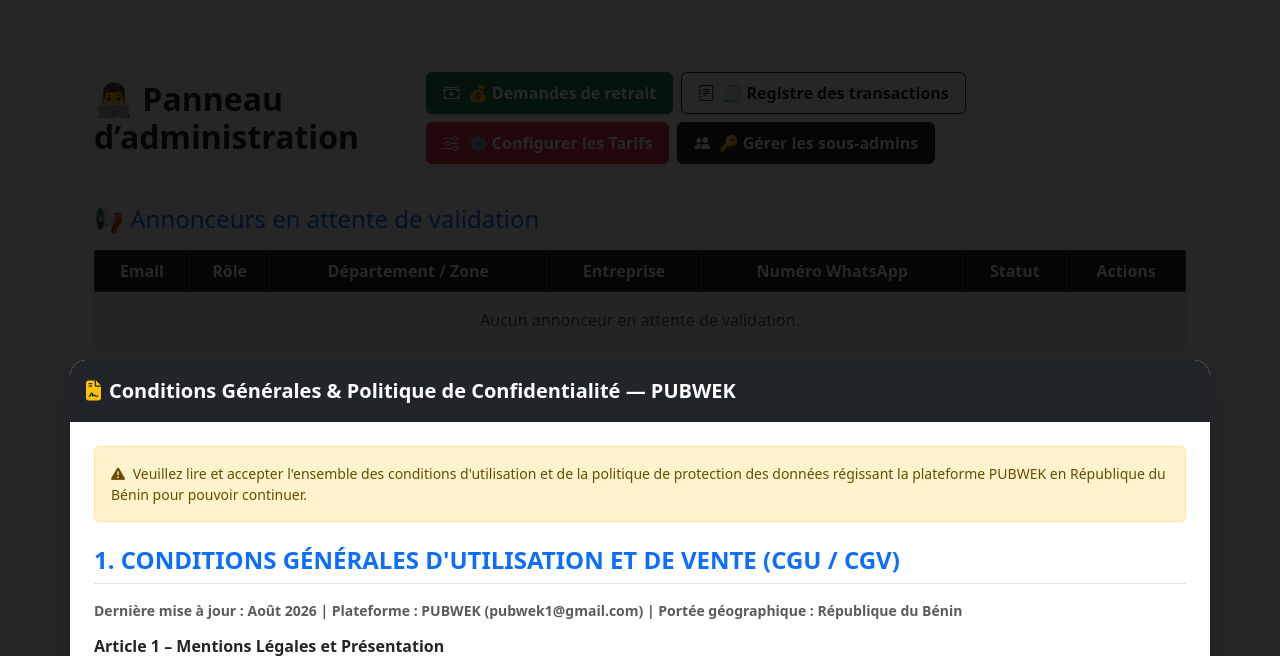
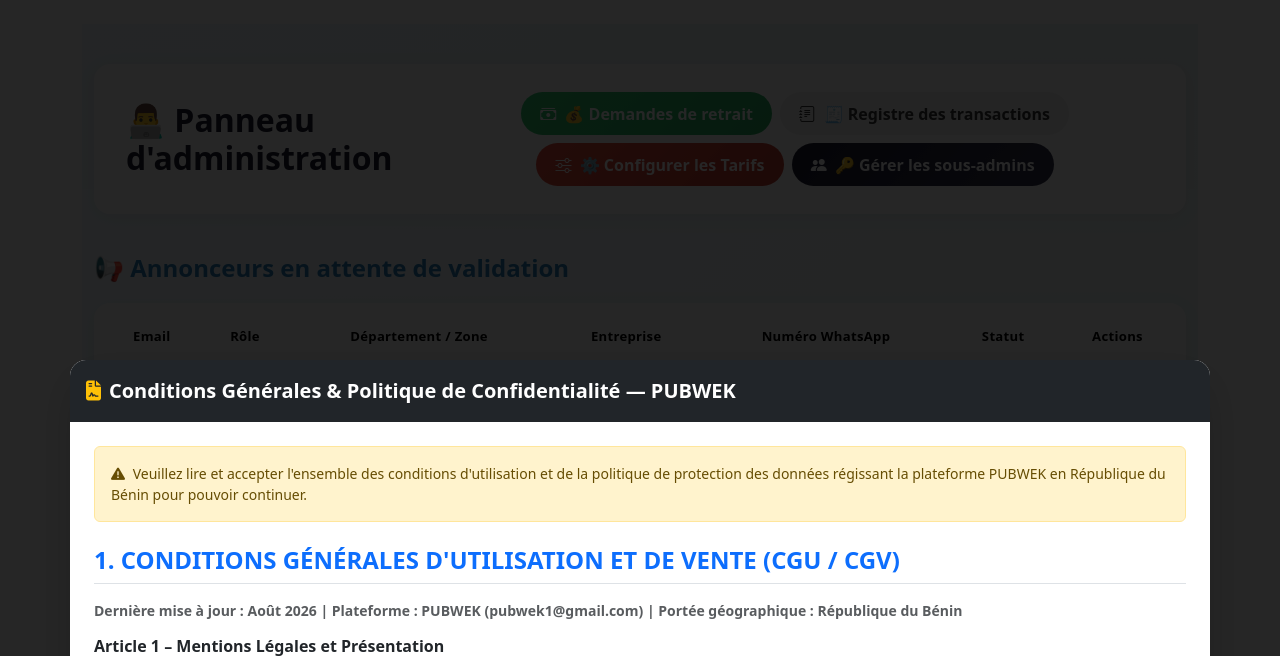
Before and after one commit to Mod617/Pubwek, a Flask app: page /admin/validate in a window 1280 px wide. Shown: the part 66-722 px from the top of the page. Run offline with Flask 3, Linux system fonts and the light colour scheme; the visitor is signed in with stand-in values (Sample User, id 1); data comes from the database, SQL or seed files in the repository; data that the repository does not hold is empty; parts of the project's set-up code (start-up, migrations or seed data) failed here and were passed over; some libraries are stand-ins or nearby versions.

Commit message:
Enhance admin validation page layout and styles
Updated the admin validation page with new styles and structure, enhancing the layout and button styles for improved user experience.

```diff
--- a/templates/admin_validate.html
+++ b/templates/admin_validate.html
@@ -1,34 +1,252 @@
 {% extends "base.html" %}
 
 {% block content %}
-<div class="container mt-5">
-    <div class="d-flex flex-column flex-md-row justify-content-between align-items-center mb-4 pb-3 border-bottom">
-        <h2 class="mb-0 text-dark fw-bold">👨‍💻 Panneau d’administration</h2>
-        <div class="mt-3 mt-md-0 d-flex gap-2 flex-wrap">
+<link rel="stylesheet" href="https://cdn.jsdelivr.net/npm/bootstrap-icons@1.11.1/font/bootstrap-icons.css">
+
+<style>
+  .admin-page {
+    background: linear-gradient(135deg, #f0f9ff 0%, #e8f5e9 100%);
+    min-height: 100vh;
+    padding: 2.5rem 0 3rem;
+  }
+
+  .page-header {
+    background: #fff;
+    border-radius: 16px;
+    padding: 1.75rem 2rem;
+    box-shadow: 0 4px 20px rgba(0, 0, 0, 0.06);
+    margin-bottom: 2.5rem;
+    border-bottom: none !important;
+  }
+
+  .page-header h2 {
+    color: #1a1a2e;
+  }
+
+  .action-btn {
+    border-radius: 50px;
+    font-weight: 600;
+    padding: 0.6rem 1.2rem;
+    border: none;
+    box-shadow: none !important;
+    transition: opacity 0.2s ease, transform 0.15s ease;
+  }
+
+  .action-btn:hover {
+    opacity: 0.9;
+    transform: translateY(-1px);
+  }
+
+  .action-btn-success {
+    background: linear-gradient(135deg, #2ecc71, #27ae60);
+    color: #fff;
+  }
+
+  .action-btn-outline-dark {
+    background: #f1f1f1;
+    color: #333;
+  }
+
+  .action-btn-danger {
+    background: linear-gradient(135deg, #e74c3c, #c0392b);
+    color: #fff;
+  }
+
+  .action-btn-dark {
+    background: linear-gradient(135deg, #1a1a2e, #33334d);
+    color: #fff;
+  }
+
+  .section-title {
+    display: flex;
+    align-items: center;
+    gap: 0.6rem;
+    font-weight: 700;
+    color: #2980b9;
+    margin: 2rem 0 1.25rem;
+  }
+
+  .table-card {
+    background: #fff;
+    border-radius: 16px;
+    box-shadow: 0 4px 20px rgba(0, 0, 0, 0.06);
+    padding: 0.5rem;
+    margin-bottom: 3rem;
+    overflow: hidden;
+  }
+
+  .table-card table {
+    margin-bottom: 0;
+  }
+
+  .table-card thead tr {
+    background: #1a1a2e !important;
+  }
+
+  .table-card thead th {
+    border: none;
+    font-weight: 600;
+    font-size: 0.82rem;
+    letter-spacing: 0.3px;
+    padding: 1rem 0.75rem;
+  }
+
+  .table-card tbody td {
+    padding: 0.85rem 0.75rem;
+    vertical-align: middle;
+    border-color: #f0f0f0;
+    font-size: 0.88rem;
+  }
+
+  .table-card tbody tr:hover {
+    background-color: #f8fbf9;
+  }
+
+  .btn-back-home {
+    border-radius: 50px;
+    padding: 0.7rem 2rem;
+    font-weight: 600;
+    background: linear-gradient(135deg, #3498db, #2980b9);
+    border: none;
+  }
+
+  .btn-back-home:hover {
+    opacity: 0.9;
+  }
+
+  /* Modals */
+  .modal-content {
+    border-radius: 16px;
+    border: none;
+    overflow: hidden;
+  }
+
+  .modal-header {
+    border: none;
+  }
+
+  .modal-header.bg-danger {
+    background: linear-gradient(135deg, #e74c3c, #c0392b) !important;
+  }
+
+  .modal-header.bg-primary {
+    background: linear-gradient(135deg, #3498db, #2980b9) !important;
+  }
+
+  .modal-footer {
+    border: none;
+  }
+
+  @media (max-width: 768px) {
+    .page-header {
+      padding: 1.5rem;
+    }
+  }
+
+  /* ========================================== */
+  /* 📱 TRANSFORMATION TABLEAU → CARTES SUR MOBILE */
+  /* ========================================== */
+  @media (max-width: 767.98px) {
+    .responsive-table thead {
+      display: none;
+    }
+
+    .responsive-table,
+    .responsive-table tbody,
+    .responsive-table tr,
+    .responsive-table td {
+      display: block;
+      width: 100%;
+    }
+
+    .responsive-table tr {
+      background: #fff;
+      border: 1px solid #eee;
+      border-radius: 14px;
+      margin-bottom: 1rem;
+      padding: 0.75rem 1rem;
+      box-shadow: 0 2px 10px rgba(0, 0, 0, 0.04);
+    }
+
+    .responsive-table tr:hover {
+      background-color: #fff;
+    }
+
+    .responsive-table td {
+      text-align: right !important;
+      padding: 0.6rem 0 !important;
+      border: none !important;
+      border-bottom: 1px solid #f2f2f2 !important;
+      position: relative;
+      padding-left: 45% !important;
+      min-height: 1.5rem;
+    }
+
+    .responsive-table td:last-child {
+      border-bottom: none !important;
+    }
+
+    .responsive-table td::before {
+      content: attr(data-label);
+      position: absolute;
+      left: 0;
+      top: 0.6rem;
+      width: 40%;
+      font-weight: 600;
+      font-size: 0.75rem;
+      color: #888;
+      text-align: left;
+      text-transform: uppercase;
+      letter-spacing: 0.3px;
+    }
+
+    .responsive-table td.left-align,
+    .responsive-table td[data-label="Email"],
+    .responsive-table td[data-label="Annonceur"],
+    .responsive-table td[data-label="Détail & Texte"] {
+      text-align: left !important;
+    }
+
+    .responsive-table td.empty-row {
+      text-align: center !important;
+      padding-left: 0 !important;
+    }
+
+    .responsive-table td.empty-row::before {
+      display: none;
+    }
+  }
+</style>
+
+<div class="admin-page">
+<div class="container">
+    <div class="page-header d-flex flex-column flex-md-row justify-content-between align-items-center">
+        <h2 class="mb-0 fw-bold">👨‍💻 Panneau d'administration</h2>
+        <div class="mt-3 mt-md-0 d-flex gap-2 flex-wrap justify-content-center">
             <!-- 🆕 Chaque bouton n'apparaît que si l'utilisateur (admin ou sous-admin) a la permission correspondante -->
             {% if current_user.role == "admin" or current_user.has_permission("configurer_video") %}
             {% endif %}
 
             {% if current_user.role == "admin" or current_user.has_permission("gerer_retraits") %}
-            <a href="{{ url_for('admin_retraits') }}" class="btn btn-success text-white fw-bold shadow-sm py-2 px-3">
+            <a href="{{ url_for('admin_retraits') }}" class="btn action-btn action-btn-success">
                 <i class="bi bi-cash-stack me-1"></i> 💰 Demandes de retrait
             </a>
             {% endif %}
 
             {% if current_user.role == "admin" or current_user.has_permission("voir_transactions") %}
-            <a href="{{ url_for('admin_transactions_globales') }}" class="btn btn-outline-dark fw-bold shadow-sm py-2 px-3">
+            <a href="{{ url_for('admin_transactions_globales') }}" class="btn action-btn action-btn-outline-dark">
                 <i class="bi bi-journal-text me-1"></i> 🧾 Registre des transactions
             </a>
             {% endif %}
 
             {% if current_user.role == "admin" or current_user.has_permission("configurer_tarifs") %}
-            <a href="{{ url_for('admin_settings') }}" class="btn btn-danger fw-bold shadow-sm py-2 px-3">
+            <a href="{{ url_for('admin_settings') }}" class="btn action-btn action-btn-danger">
                 <i class="bi bi-sliders me-1"></i> ⚙️ Configurer les Tarifs
             </a>
             {% endif %}
 
             {% if current_user.role == "admin" %}
-            <a href="{{ url_for('admin_gestion_sous_admins') }}" class="btn btn-dark fw-bold shadow-sm py-2 px-3">
+            <a href="{{ url_for('admin_gestion_sous_admins') }}" class="btn action-btn action-btn-dark">
                 <i class="bi bi-people-fill me-1"></i> 🔑 Gérer les sous-admins
             </a>
             {% endif %}
@@ -112,10 +330,11 @@
         {% set admins = users | rejectattr("role", "equalto", "annonceur") | rejectattr("role", "equalto", "partageur") | list %}
 
         <!-- 🆕 TABLEAU 1 : ANNONCEURS EN ATTENTE DE VALIDATION -->
-        <h4 class="mb-3 text-primary">📢 Annonceurs en attente de validation</h4>
-        <div class="table-responsive mb-5">
-            <table class="table table-striped table-bordered align-middle shadow-sm">
-                <thead class="table-dark text-center">
+        <h4 class="section-title">📢 Annonceurs en attente de validation</h4>
+        <div class="table-card">
+        <div class="table-responsive">
+            <table class="table table-striped align-middle mb-0 responsive-table">
+                <thead class="text-white text-center">
                     <tr>
                         <th>Email</th>
                         <th>Rôle</th>
@@ -139,12 +358,14 @@
                 </tbody>
             </table>
         </div>
+        </div>
 
         <!-- 🆕 TABLEAU 2 : PARTAGEURS EN ATTENTE DE VALIDATION -->
-        <h4 class="mb-3 text-primary">🤝 Partageurs en attente de validation</h4>
-        <div class="table-responsive mb-5">
-            <table class="table table-striped table-bordered align-middle shadow-sm">
-                <thead class="table-dark text-center">
+        <h4 class="section-title">🤝 Partageurs en attente de validation</h4>
+        <div class="table-card">
+        <div class="table-responsive">
+            <table class="table table-striped align-middle mb-0 responsive-table">
+                <thead class="text-white text-center">
                     <tr>
                         <th>Email</th>
                         <th>Rôle</th>
@@ -168,12 +389,14 @@
                 </tbody>
             </table>
         </div>
+        </div>
 
         <!-- 🆕 TABLEAU 3 : ADMINISTRATEURS / SOUS-ADMINS EN ATTENTE DE VALIDATION -->
-        <h4 class="mb-3 text-primary">🔑 Administrateurs en attente de validation</h4>
-        <div class="table-responsive mb-5">
-            <table class="table table-striped table-bordered align-middle shadow-sm">
-                <thead class="table-dark text-center">
+        <h4 class="section-title">🔑 Administrateurs en attente de validation</h4>
+        <div class="table-card">
+        <div class="table-responsive">
+            <table class="table table-striped align-middle mb-0 responsive-table">
+                <thead class="text-white text-center">
                     <tr>
                         <th>Email</th>
                         <th>Rôle</th>
@@ -197,14 +420,16 @@
                 </tbody>
             </table>
         </div>
+        </div>
     {% endif %}
 
     <!-- 🆕 TABLEAU 2 : GESTION DES CAMPAGNES — visible uniquement si permission accordée -->
     {% if peut_voir_campagnes %}
-    <h4 class="mt-5 mb-3 text-primary">Campagnes publicitaires (WhatsApp)</h4>
+    <h4 class="section-title">Campagnes publicitaires (WhatsApp)</h4>
+    <div class="table-card">
     <div class="table-responsive">
-        <table class="table table-striped table-bordered align-middle shadow-sm">
-            <thead class="table-dark text-center">
+        <table class="table table-striped align-middle mb-0 responsive-table">
+            <thead class="text-white text-center">
                 <tr>
                     <th>ID</th>
                     <th>Annonceur</th>
@@ -222,8 +447,8 @@
             <tbody>
             {% for camp in campaigns %}
                 <tr>
-                    <td class="text-center fw-bold">#{{ camp.id }}</td>
-                    <td>
+                    <td class="text-center fw-bold" data-label="ID">#{{ camp.id }}</td>
+                    <td data-label="Annonceur">
                         {% if camp.annonceur %}
                             <div>{{ camp.annonceur.email }}</div>
                             <button type="button" class="btn btn-xs btn-outline-info mt-1 btn-voir-profil" style="font-size: 0.75rem;"
@@ -321,8 +546,8 @@
                             <span class="badge bg-success mt-1">✅ Diffusion terminée</span>
                         {% endif %}
                     </td>
-                    <td class="text-center fw-bold text-success">{{ "{:,.0f}".format(camp.total_cost) }} XOF</td>
-                    <td class="text-center">
+                    <td class="text-center fw-bold text-success" data-label="Coût total">{{ "{:,.0f}".format(camp.total_cost) }} XOF</td>
+                    <td class="text-center" data-label="Statut">
                         {% if camp.validated or camp.admin_status == "approved" %}
                             <span class="badge bg-success">✅ Validée</span>
                         {% elif camp.admin_status == "rejected" or camp.status == "rejete" %}
@@ -418,11 +643,13 @@
             </tbody>
         </table>
     </div>
+    </div>
     {% endif %}
 
     <div class="text-center mt-4">
-        <a href="{{ url_for('index') }}" class="btn btn-primary">⬅ Retour à l’accueil</a>
+        <a href="{{ url_for('index') }}" class="btn btn-back-home text-white">⬅ Retour à l'accueil</a>
     </div>
+</div>
 </div>
 
 <!-- MODAL : VISUALISATION MÉDIA -->
```
Also changed, not shown: other parts of templates/admin_validate.html (+19 -19 lines).
